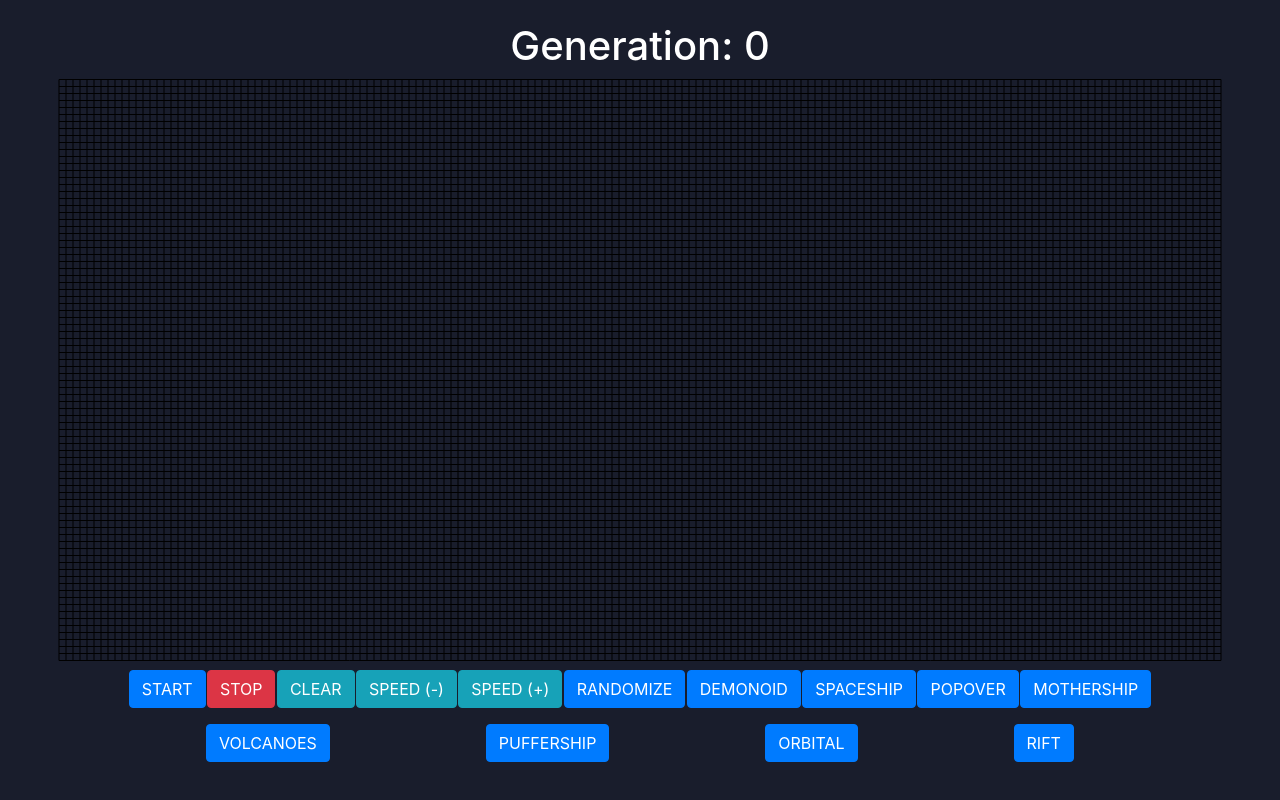
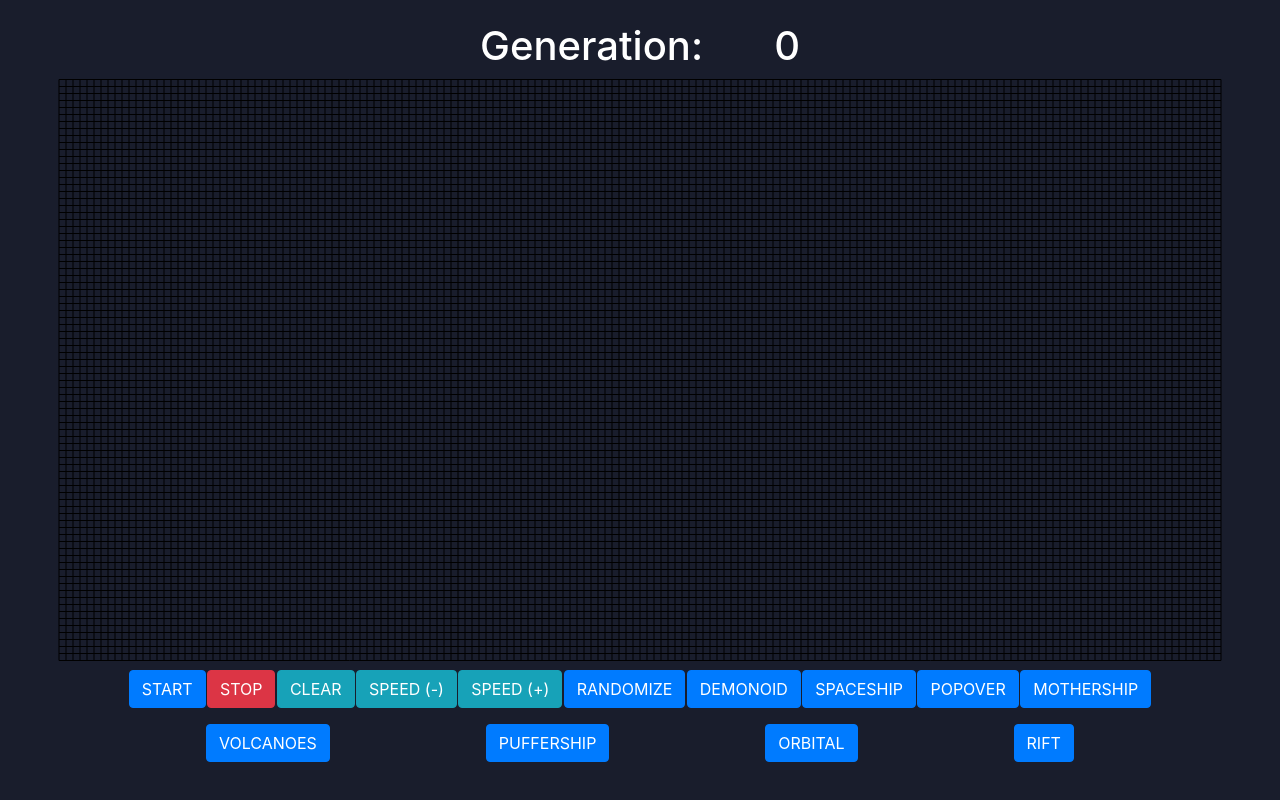
Before and after one commit to bloominstituteoftechnology/CS-Build-Week-1, a React (Create React App) app in the folder conway-life/: page / in a window 1280 px wide. Built offline with nearby package versions, Linux system fonts and the light colour scheme.

Commit message:
fix generation text formatting for eye mercy

```diff
--- a/conway-life/src/App.css
+++ b/conway-life/src/App.css
@@ -67,3 +67,10 @@
 .presets {
   min-width: 30vw;
 }
+
+.gens {
+  display: flex;
+  width: auto;
+  justify-content: space-between;
+  min-width: 25vw;
+}
--- a/conway-life/src/components/AnimationTest.js
+++ b/conway-life/src/components/AnimationTest.js
@@ -5,7 +5,25 @@ import { drawGrid } from "../utils/drawGrid";
 import { Grid } from "../utils/grid";
 import { createEventListeners } from "../utils/createEventListeners";
 import Button from "react-bootstrap/Button";
+/*TODO:
 
+Add comments and documentation
+
+Add grid density buttons
+
+Implement smart indexing system
+
+fix gen position
+
+Stretch goals:
+
+- Add pattern "drawing" system
+
+
+- Add copy, paste, save/export
+
+
+- Make grid auto rescale pixels to fit clicked pattern (demonoid will look bigger, but mothership will still fit because the grid will dynamically reset and reshape)*/
 const AnimationTest = (props) => {
   const { width, height, cellSizePx, setAlert } = props;
   // , setCellSizePx used to be included for changing grid size.
@@ -155,7 +173,9 @@ const AnimationTest = (props) => {
    */
   return (
     <>
-      <h1>Generation: {gens}</h1>
+      <div className="gens">
+        <h1>Generation:</h1> <h1>{gens}</h1>
+      </div>
       <canvas ref={canvasRef} width={props.width} height={props.height} />{" "}
       <div className="buttonContainer">
         <Button
@@ -179,7 +199,6 @@ const AnimationTest = (props) => {
             // console.log(listenerToggle);
             listenerToggle[0](true);
             setAlert(``);
-            genRef.current = 0;
 
             // setPlay(false);
           }}
```
